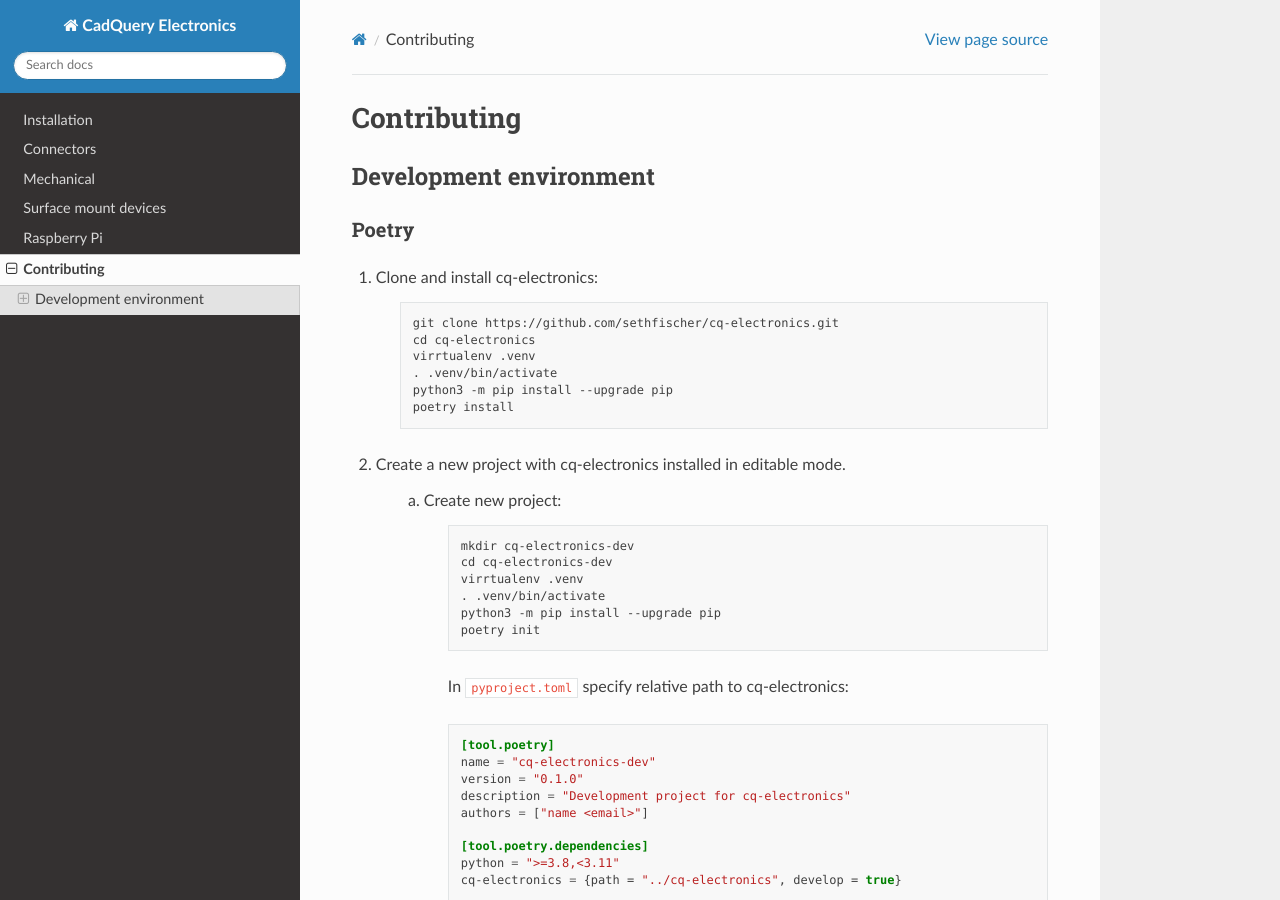
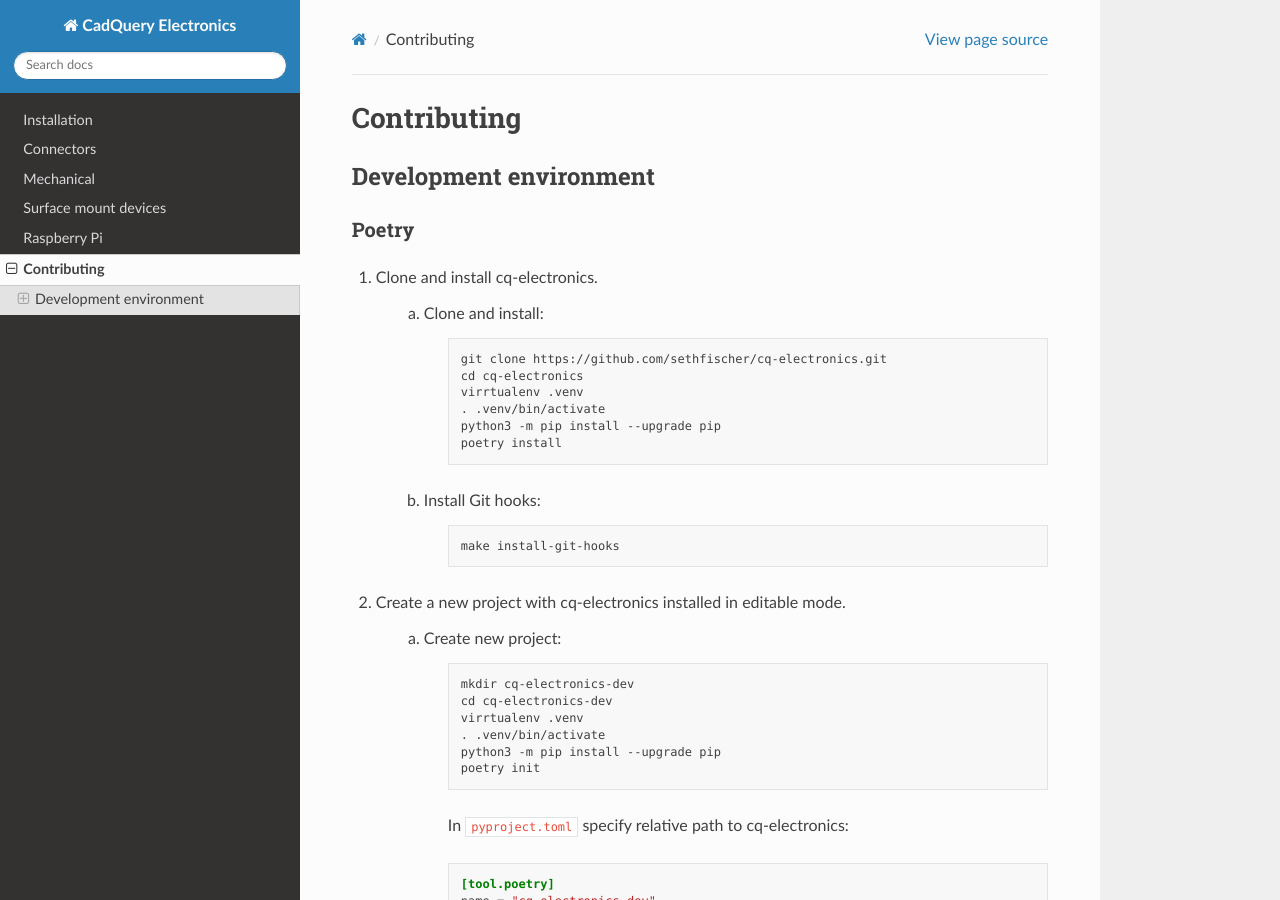
Before and after one commit to sethfischer/cq-electronics, a Sphinx documentation site: the page built from docs/contributing.rst, in a window 1280 px wide and 900 px high. Built offline with Sphinx 7.4.7 and the Read the Docs theme 2.0.0, drawn with Linux system fonts in a browser that asks for light colours.

Commit message:
docs: install git hooks

```diff
--- a/docs/contributing.rst
+++ b/docs/contributing.rst
@@ -8,16 +8,24 @@ Development environment
 Poetry
 ~~~~~~
 
-#. Clone and install cq-electronics:
+#. Clone and install cq-electronics.
 
-    .. code:: text
+    a. Clone and install:
 
-        git clone https://github.com/sethfischer/cq-electronics.git
-        cd cq-electronics
-        virrtualenv .venv
-        . .venv/bin/activate
-        python3 -m pip install --upgrade pip
-        poetry install
+        .. code:: text
+
+            git clone https://github.com/sethfischer/cq-electronics.git
+            cd cq-electronics
+            virrtualenv .venv
+            . .venv/bin/activate
+            python3 -m pip install --upgrade pip
+            poetry install
+
+    b. Install Git hooks:
+
+        .. code:: text
+
+            make install-git-hooks
 
 #. Create a new project with cq-electronics installed in editable mode.
 
```
